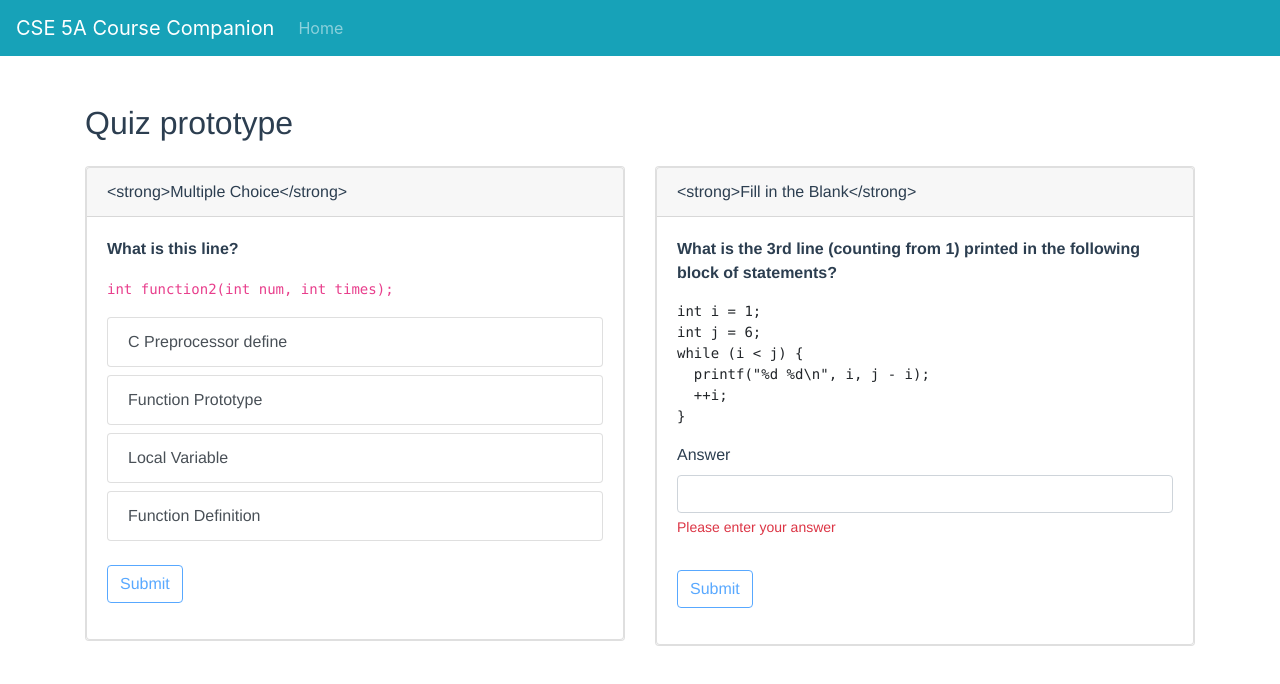
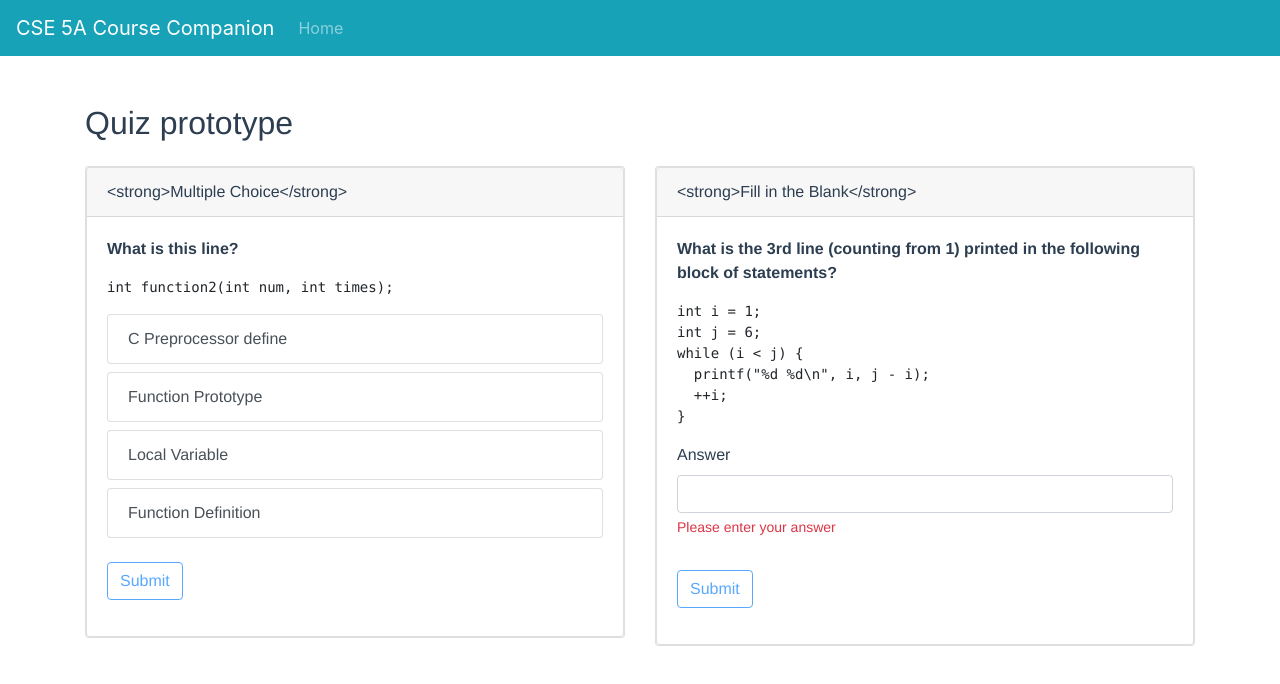
Before and after one commit to UCSD-CSE-210-2018-Fall/cse-5a-course-companion, a Vue app in the folder frontend/: page /quiz in a window 1280 px wide. Shown: the top 684 px of the page. Built offline with nearby package versions, Linux system fonts and the light colour scheme.

Commit message:
refactor question props

```diff
--- a/frontend/src/components/MultipleChoice.vue
+++ b/frontend/src/components/MultipleChoice.vue
@@ -2,7 +2,10 @@
     <div class="card my-3">
       <b-card header="<strong>Multiple Choice</strong>">
         <div>
-          <div class="mb-3" v-html="question"></div>
+          <div class="mb-3">
+            <p><strong>{{question}}</strong></p>
+            <pre v-if="code"><code>{{code}}</code></pre>
+          </div>
         </div>
         <b-list-group v-for="(choice, index) in choices" :key="index">
           <label class="list-group-item list-group-item-action" :for="`choice${index}`" :class="{'active':chosen === index}">
@@ -24,8 +27,12 @@ export default {
     question: {
       type: String,
       required: true,
-      default: `<p><strong>What is this line?</strong></p>
-        <code>int function2(int num, int times);</code>`
+      default: "What is this line?"
+    },
+    code: {
+      type: String,
+      required: true,
+      default: `int function2(int num, int times);`
     },
     choices: {
       type: Array,
```
